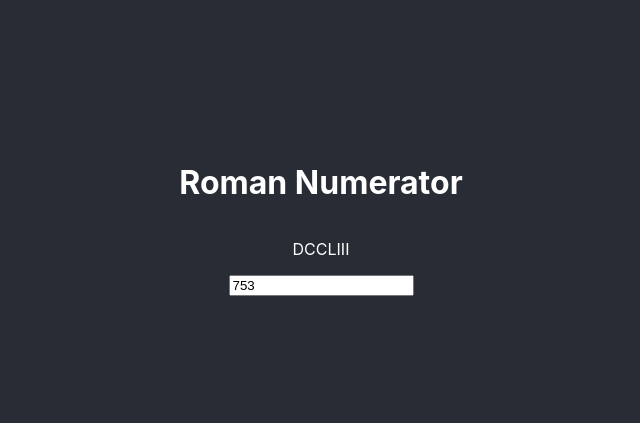
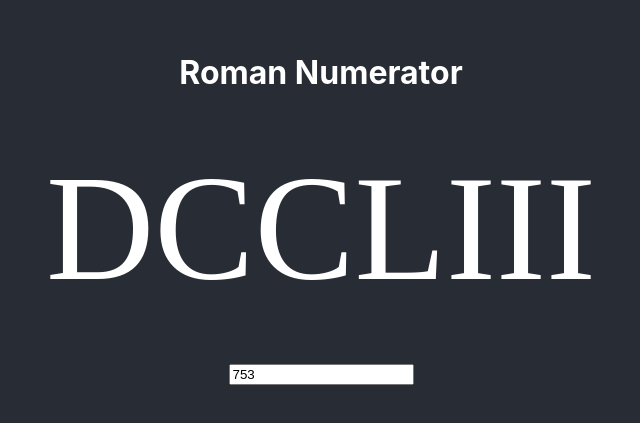
Before and after one commit to NathanB09/roman-numerator, a React (Create React App) app: page / in a window 1280 px wide. Shown: the part 181-604 px from the top of the page, without its empty margins (319-959 px from the left). Built offline with nearby package versions, Linux system fonts and the light colour scheme.

Commit message:
added styles

```diff
--- a/src/assets/css/index.css
+++ b/src/assets/css/index.css
@@ -4,18 +4,41 @@ body {
     'Cantarell', 'Fira Sans', 'Droid Sans', 'Helvetica Neue', sans-serif;
   -webkit-font-smoothing: antialiased;
   -moz-osx-font-smoothing: grayscale;
+  background: #282c34;
 }
 
 code {
   font-family: source-code-pro, Menlo, Monaco, Consolas, 'Courier New', monospace;
 }
 
+p,
+h1 {
+  margin: 0;
+}
+
 .App {
   min-height: 100vh;
-  background-color: #282c34;
   display: flex;
   flex-direction: column;
   align-items: center;
   justify-content: center;
+  text-align: center;
+  gap: 50px;
   color: #fff;
+  overflow: hidden;
 }
+
+.App p {
+  font-size: 150px;
+  font-family: 'Times New Roman', Times, serif;
+  max-width: 90vw;
+  overflow-wrap: break-word;
+  word-wrap: break-word;
+  hyphens: none;
+}
+
+@media only screen and (max-width: 600px) {
+  .App p {
+    font-size: 100px;
+  }
+}
```
